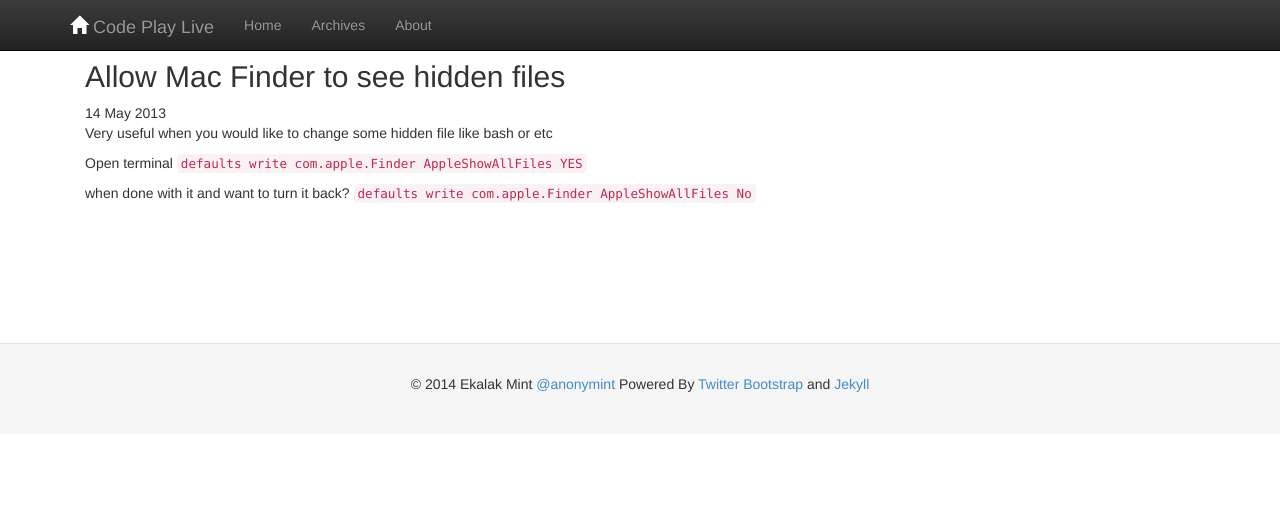
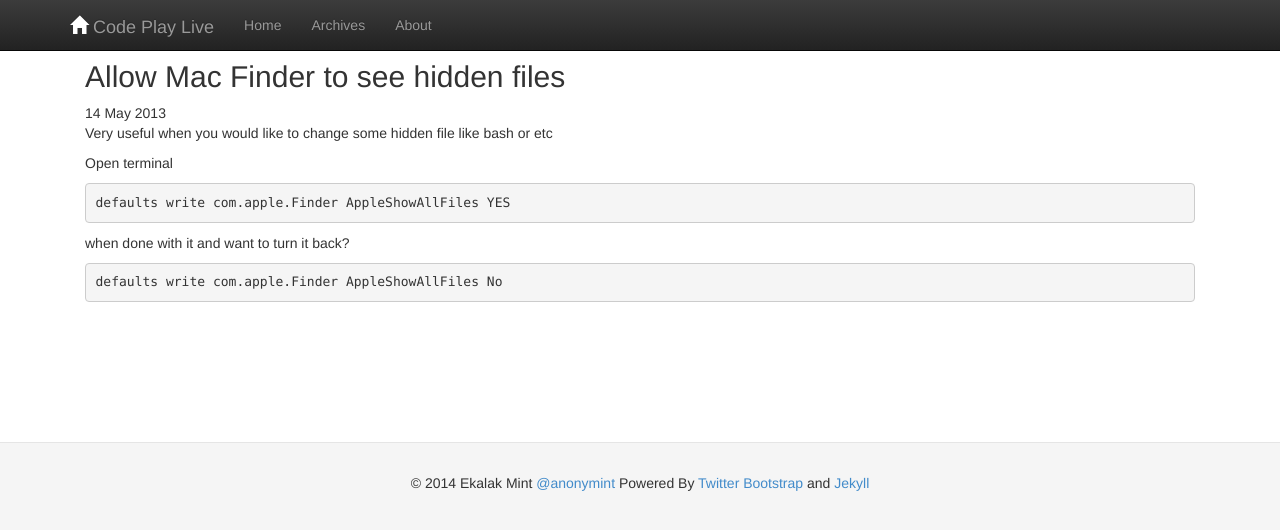
Before and after one commit to anonymint/anonymint.github.com, a Jekyll site: the page built from _posts/snippet/2013-05-14-Allow-Mac-Hidden.md, in a window 1280 px wide. Shown: the top 530 px of the page. Built offline with Jekyll 4.4.1, drawn with Linux system fonts in a browser that asks for light colours; nearby versions of some CDN libraries; a style sheet for code colours, icons or effects is not loaded.

Commit message:
Fix the code format for responsive web

```diff
--- a/_posts/snippet/2013-05-14-Allow-Mac-Hidden.md
+++ b/_posts/snippet/2013-05-14-Allow-Mac-Hidden.md
@@ -8,9 +8,9 @@ title: Allow Mac Finder to see hidden files
 <p>Very useful when you would like to change some hidden file like bash or etc</p>
 
 <p>Open terminal
-	<code>defaults write com.apple.Finder AppleShowAllFiles YES</code>
+	<pre class="prettyprint">defaults write com.apple.Finder AppleShowAllFiles YES</pre>
 </p>
 
 <p>when done with it and want to turn it back?
-	<code>defaults write com.apple.Finder AppleShowAllFiles No</code>
+	<pre class="prettyprint">defaults write com.apple.Finder AppleShowAllFiles No</pre>
 </p>
```
